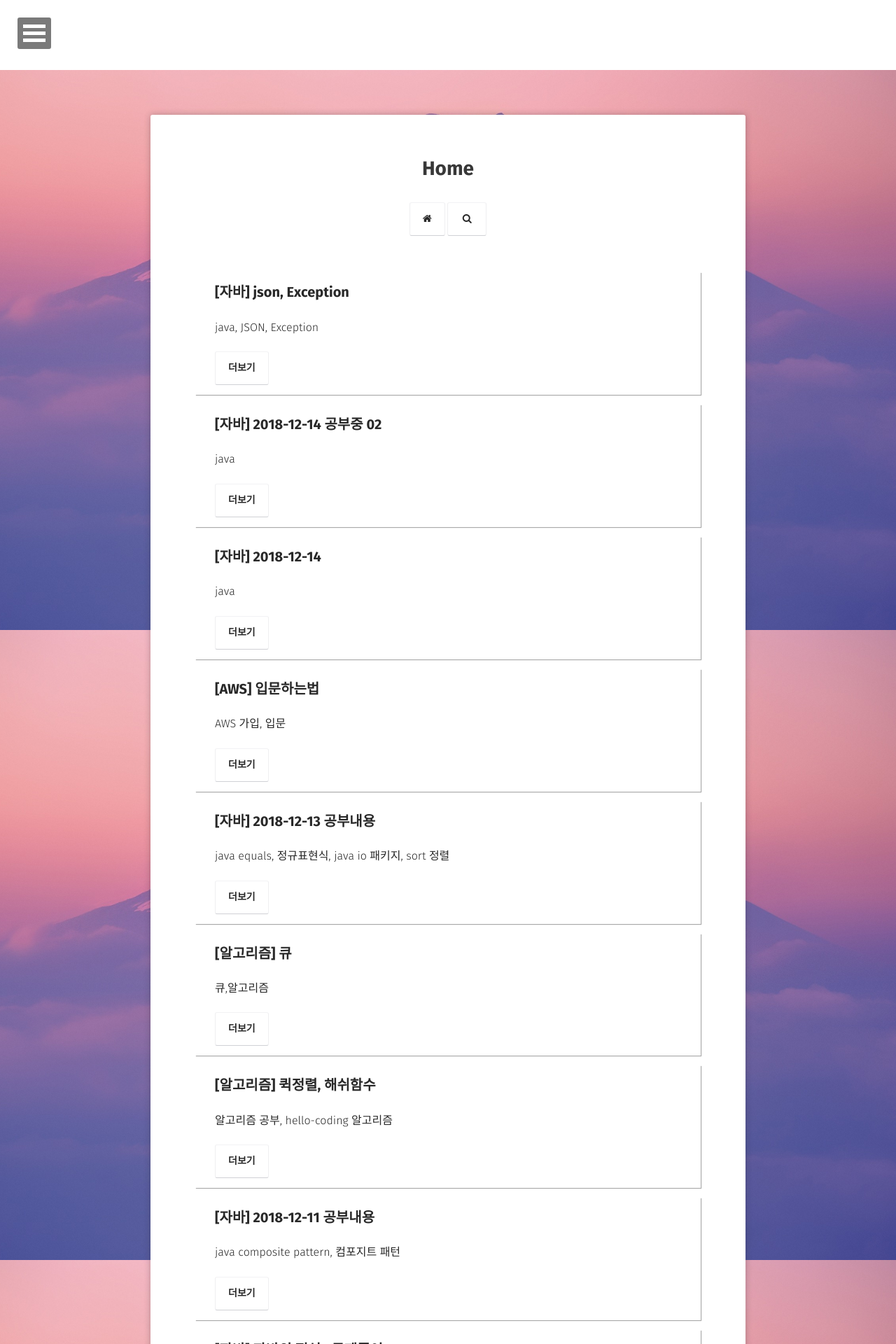
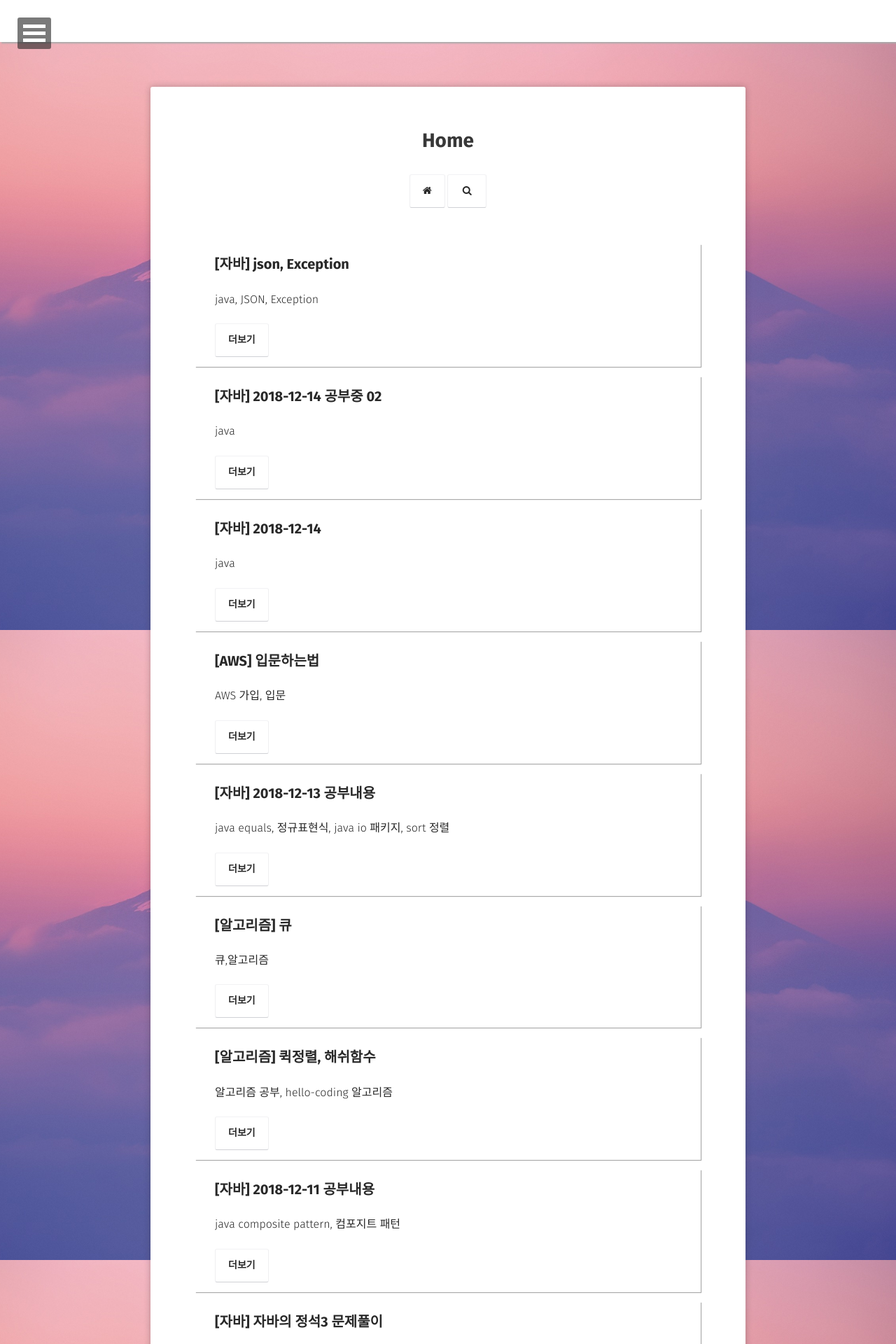
Before and after one commit to choiwono/choiwono.github.io, a Jekyll site: the page built from index.html, in a window 1280 px wide. Shown: the top 1920 px of the page at 70% size. Built offline with Jekyll 4.4.1, drawn with Linux system fonts in a browser that asks for light colours; some web fonts are replaced.

Commit message:
Update site.scss

```diff
--- a/_sass/site.scss
+++ b/_sass/site.scss
@@ -37,10 +37,11 @@ body {
 	//height: 100%;
 	position: relative;
 	width: 100%;
-	min-height: 100px;
+	min-height: 60px;
 	text-align: left;
 	background:#fff;
 	color: $white;
+	box-shadow: 2px 2px 2px #aaa;
 	@media #{$small} {
 		display: block !important;
 	}
```
